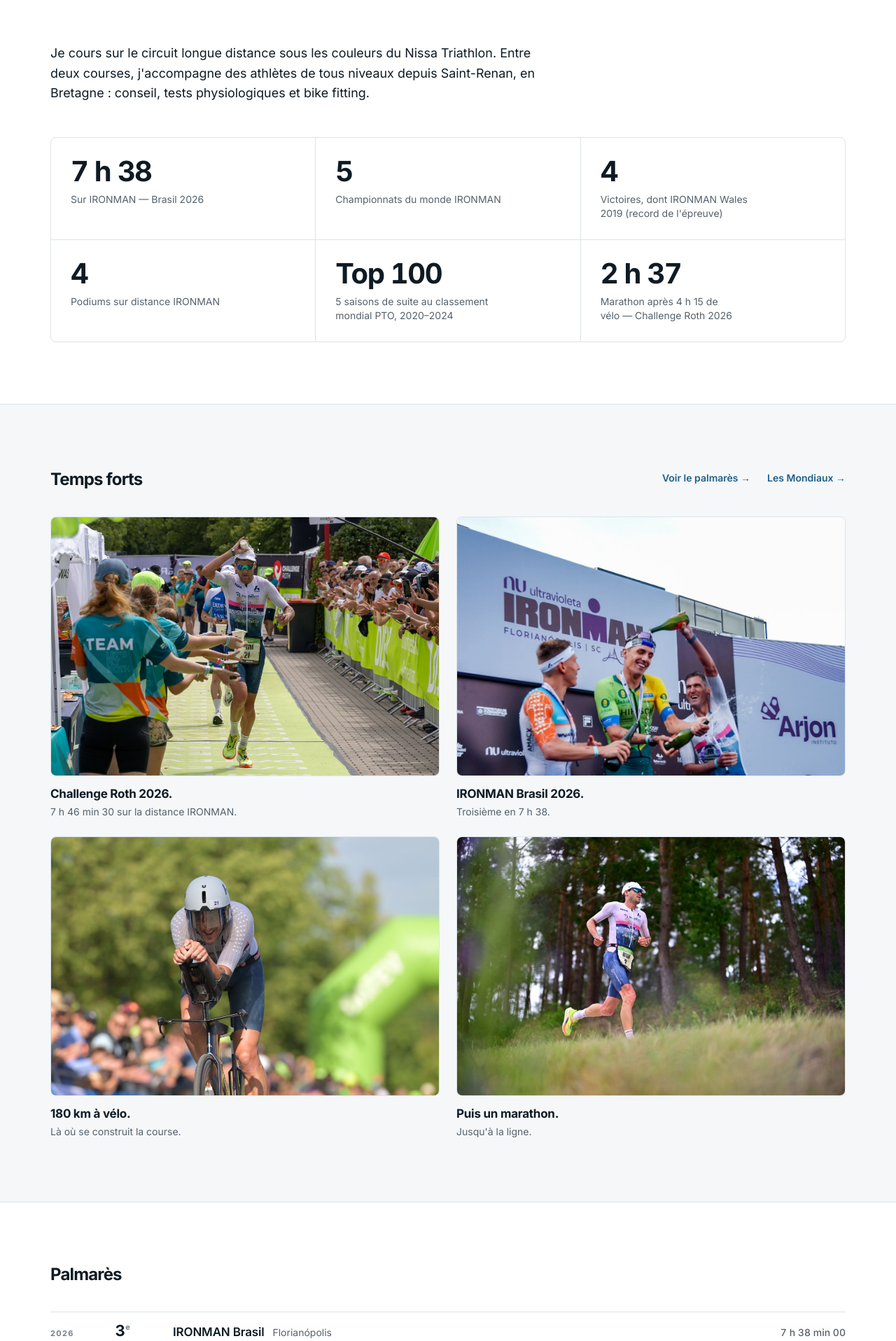
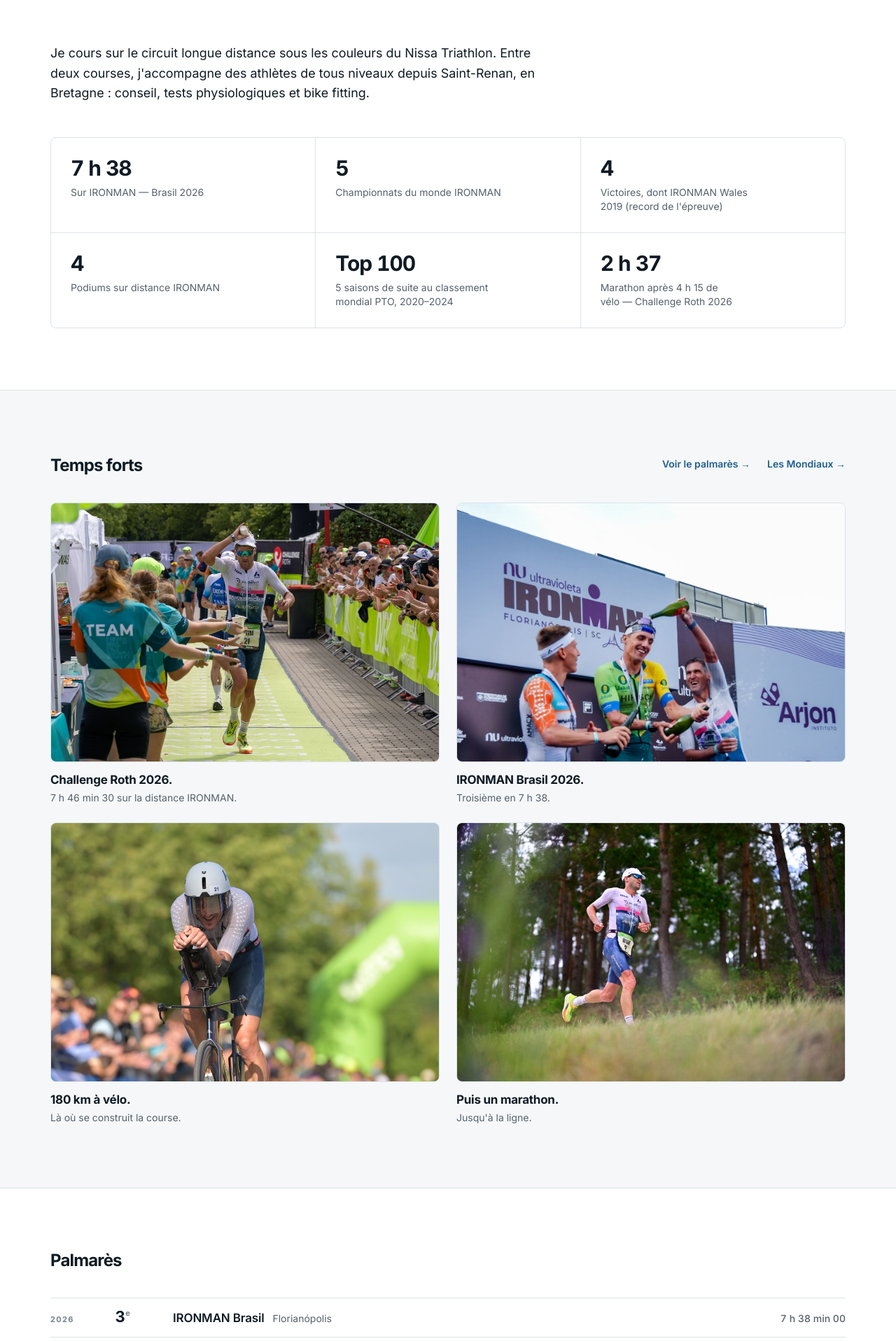
Before and after one commit to arnaudguilloux-web/site-arnaud-guilloux, a PHP site: page / in a window 1280 px wide. Shown: the part 471-2387 px from the top of the page at 70% size. Run offline with PHP 8.4, Linux system fonts and the light colour scheme.

Commit message:
Chiffres clés à 30 px au lieu de 40 px
Co-Authored-By: Claude Sonnet 5.5 <noreply@anthropic.com>
Claude-Session: https://claude.ai/code/session_0197ajPqd3WGEmMor7rfkrca

```diff
--- a/assets/style.css
+++ b/assets/style.css
@@ -105,7 +105,7 @@ h1 { font-weight: 700; font-size: clamp(2rem, 4.2vw, 2.875rem); line-height: 1.0
 .lead { max-width: 40em; font-weight: 400; font-size: clamp(1rem, 1.4vw, 1.125rem); line-height: 1.6; text-wrap: pretty; }
 .stats { display: grid; grid-template-columns: repeat(3, 1fr); gap: 1px; margin-top: clamp(32px, 4vw, 48px); background: var(--line); border: 1px solid var(--line); border-radius: var(--r-card); overflow: hidden; }
 .stats > div { background: var(--canvas); padding: clamp(18px, 2.4vw, 28px); }
-.stats dd { font-weight: 700; font-size: clamp(1.75rem, 3.4vw, 2.5rem); line-height: 1; letter-spacing: -.035em; font-variant-numeric: tabular-nums; }
+.stats dd { font-weight: 700; font-size: clamp(1.5rem, 2.4vw, 1.875rem); line-height: 1; letter-spacing: -.035em; font-variant-numeric: tabular-nums; }
 .stats dt { color: var(--text-2); font-size: 14px; line-height: 1.4; margin-top: 10px; text-wrap: balance; }
 
 /* ---------- Temps forts ---------- */
--- a/index.php
+++ b/index.php
@@ -218,7 +218,7 @@ $n = 0; // numérotation des sections
 <link rel="preconnect" href="https://fonts.googleapis.com">
 <link rel="preconnect" href="https://fonts.gstatic.com" crossorigin>
 <link href="https://fonts.googleapis.com/css2?family=Inter:wght@400;500;600;700;800&display=swap" rel="stylesheet">
-<link rel="stylesheet" href="<?= e($base) ?>assets/style.css?v=12">
+<link rel="stylesheet" href="<?= e($base) ?>assets/style.css?v=13">
 <script type="application/ld+json"><?= json_encode($jsonLd, JSON_UNESCAPED_UNICODE | JSON_UNESCAPED_SLASHES | JSON_HEX_TAG) ?></script>
 </head>
 <body>
```
